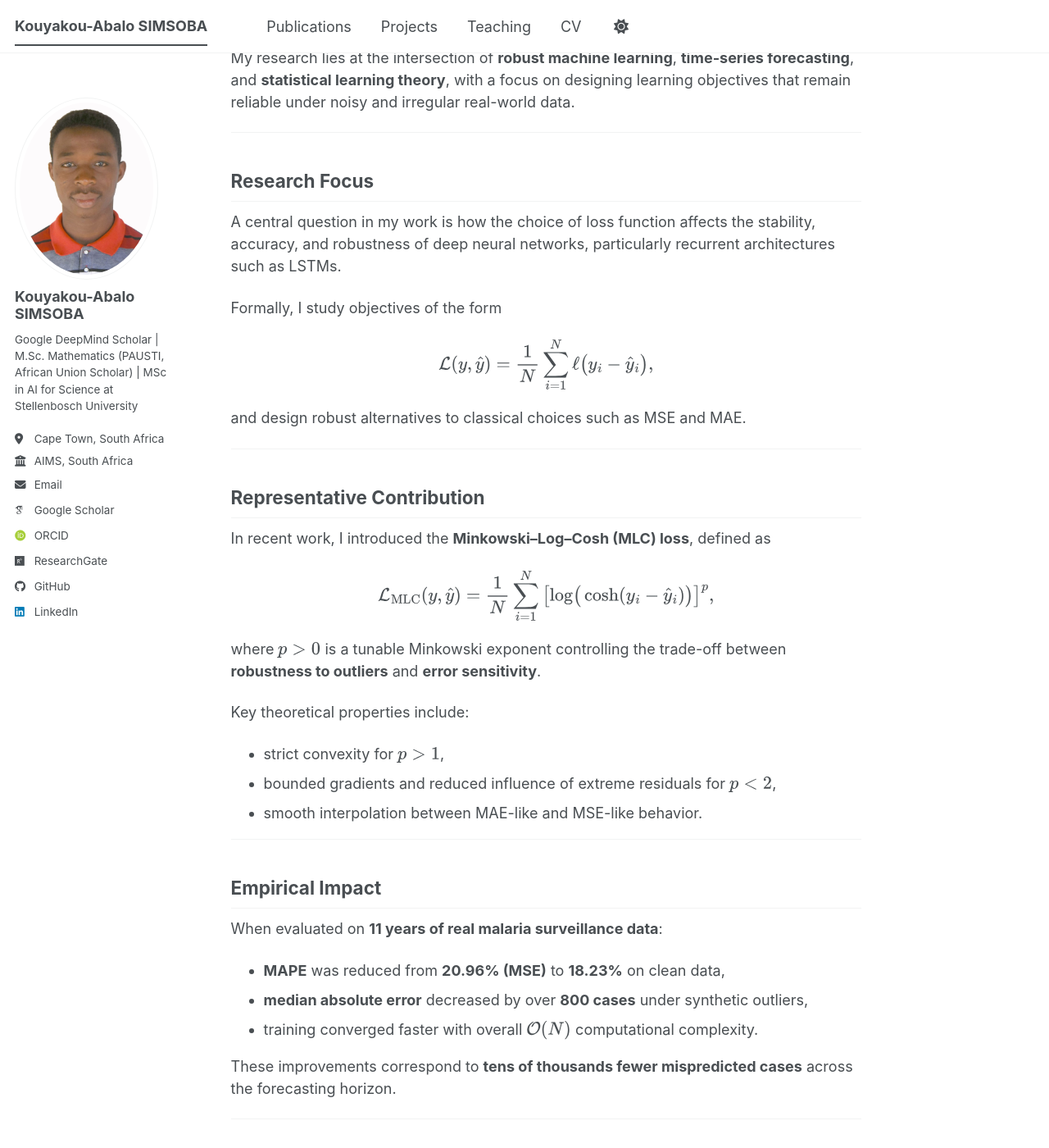
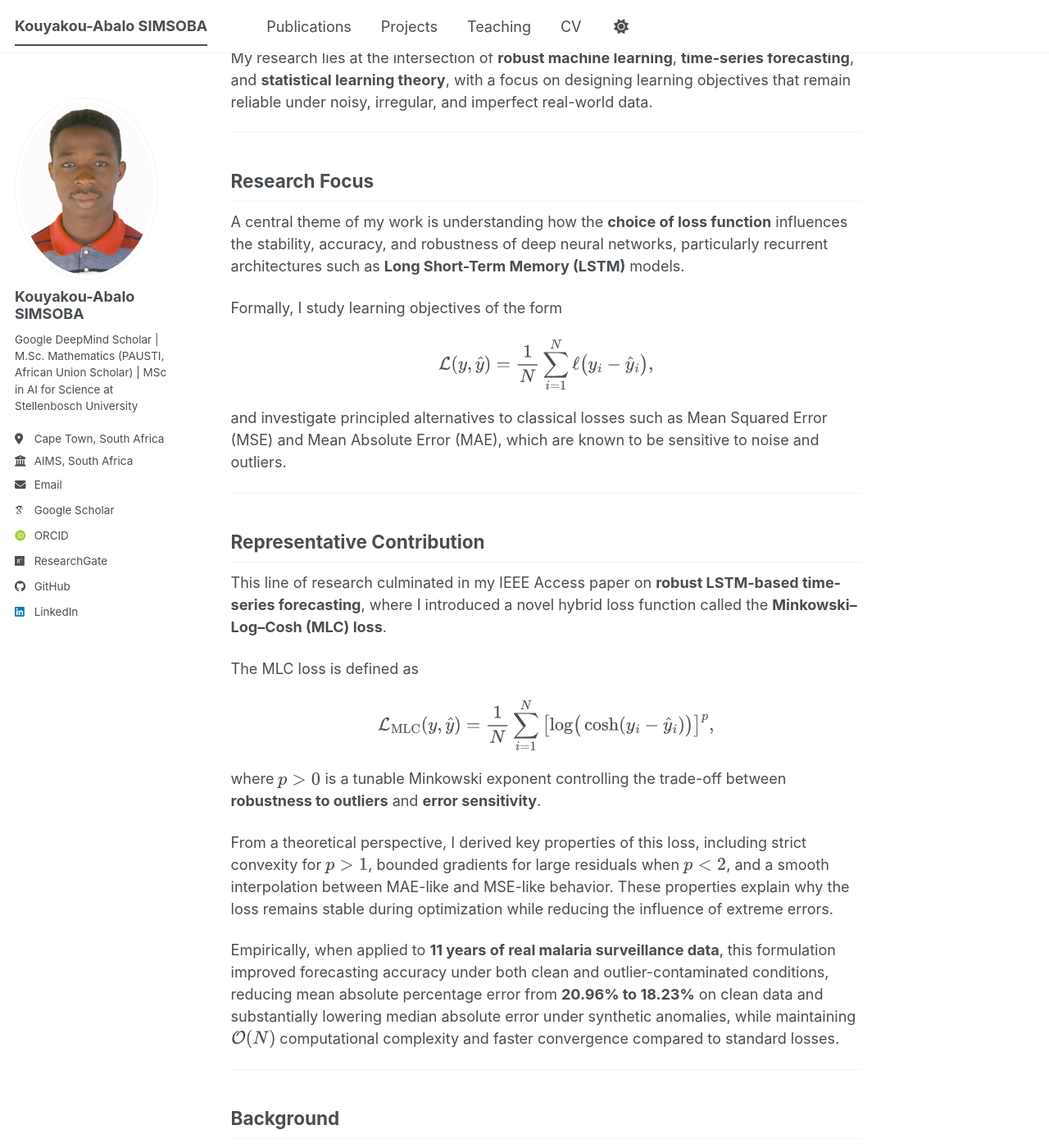
Before and after one commit to simsoba-research/simsoba-research.github.io, a Jekyll site: the page built from _pages/about.md, in a window 1280 px wide and 1400 px high, scrolled down 191 px. Shown: the whole window at 82% size. Built offline with Jekyll 4.4.1, drawn with Linux system fonts in a browser that asks for light colours; some web fonts are replaced; a script bundle is joined from its source files by our own code; library files that are not in the unit come from our copies; some of the changed text lies outside the part shown.

Commit message:
Update about.md

```diff
--- a/_pages/about.md
+++ b/_pages/about.md
@@ -8,28 +8,30 @@ mathjax: true
 
 Hello! I am **Kouyakou-Abalo SIMSOBA**, a **Google DeepMind Scholar** currently pursuing an **M.Sc. in Artificial Intelligence for Science** at **Stellenbosch University** through **AIMS South Africa**.
 
-My research lies at the intersection of **robust machine learning**, **time-series forecasting**, and **statistical learning theory**, with a focus on designing learning objectives that remain reliable under noisy and irregular real-world data.
+My research lies at the intersection of **robust machine learning**, **time-series forecasting**, and **statistical learning theory**, with a focus on designing learning objectives that remain reliable under noisy, irregular, and imperfect real-world data.
 
 ---
 
 ## Research Focus
 
-A central question in my work is how the choice of loss function affects the stability, accuracy, and robustness of deep neural networks, particularly recurrent architectures such as LSTMs.
+A central theme of my work is understanding how the **choice of loss function** influences the stability, accuracy, and robustness of deep neural networks, particularly recurrent architectures such as **Long Short-Term Memory (LSTM)** models.
 
-Formally, I study objectives of the form
+Formally, I study learning objectives of the form
 
 $$
 \mathcal{L}(y,\hat{y})
 = \frac{1}{N}\sum_{i=1}^{N} \ell\!\left(y_i - \hat{y}_i\right),
 $$
 
-and design robust alternatives to classical choices such as MSE and MAE.
+and investigate principled alternatives to classical losses such as Mean Squared Error (MSE) and Mean Absolute Error (MAE), which are known to be sensitive to noise and outliers.
 
 ---
 
 ## Representative Contribution
 
-In recent work, I introduced the **Minkowski–Log–Cosh (MLC) loss**, defined as
+This line of research culminated in my IEEE Access paper on **robust LSTM-based time-series forecasting**, where I introduced a novel hybrid loss function called the **Minkowski–Log–Cosh (MLC) loss**.
+
+The MLC loss is defined as
 
 $$
 \mathcal{L}_{\mathrm{MLC}}(y,\hat{y})
@@ -39,21 +41,9 @@ $$
 
 where $p>0$ is a tunable Minkowski exponent controlling the trade-off between **robustness to outliers** and **error sensitivity**.
 
-Key theoretical properties include:
-- strict convexity for $p>1$,
-- bounded gradients and reduced influence of extreme residuals for $p<2$,
-- smooth interpolation between MAE-like and MSE-like behavior.
+From a theoretical perspective, I derived key properties of this loss, including strict convexity for $p>1$, bounded gradients for large residuals when $p<2$, and a smooth interpolation between MAE-like and MSE-like behavior. These properties explain why the loss remains stable during optimization while reducing the influence of extreme errors.
 
----
-
-## Empirical Impact
-
-When evaluated on **11 years of real malaria surveillance data**:
-- **MAPE** was reduced from **20.96% (MSE)** to **18.23%** on clean data,
-- **median absolute error** decreased by over **800 cases** under synthetic outliers,
-- training converged faster with overall $\mathcal{O}(N)$ computational complexity.
-
-These improvements correspond to **tens of thousands fewer mispredicted cases** across the forecasting horizon.
+Empirically, when applied to **11 years of real malaria surveillance data**, this formulation improved forecasting accuracy under both clean and outlier-contaminated conditions, reducing mean absolute percentage error from **20.96% to 18.23%** on clean data and substantially lowering median absolute error under synthetic anomalies, while maintaining $\mathcal{O}(N)$ computational complexity and faster convergence compared to standard losses.
 
 ---
 
@@ -63,11 +53,11 @@ These improvements correspond to **tens of thousands fewer mispredicted cases**
 - **M.Sc. in Mathematics (Statistics)**, PAUSTI — African Union Scholar
 - **B.Sc. in Mathematics and Statistics**, Université de Kara
 
-My training in mathematical statistics strongly informs my approach to modern machine learning.
+My training in **mathematical statistics** strongly informs my approach to machine learning, particularly in the design and analysis of robust learning algorithms.
 
 ---
 
-I am particularly interested in collaborations that bridge **theory and application**, especially in **scientific forecasting, public health, and robust AI systems**.
+I am particularly interested in collaborations that bridge **theoretical foundations and applied AI**, especially in **scientific forecasting, public health, and robust deep learning systems**.
 
 ---
 
```
